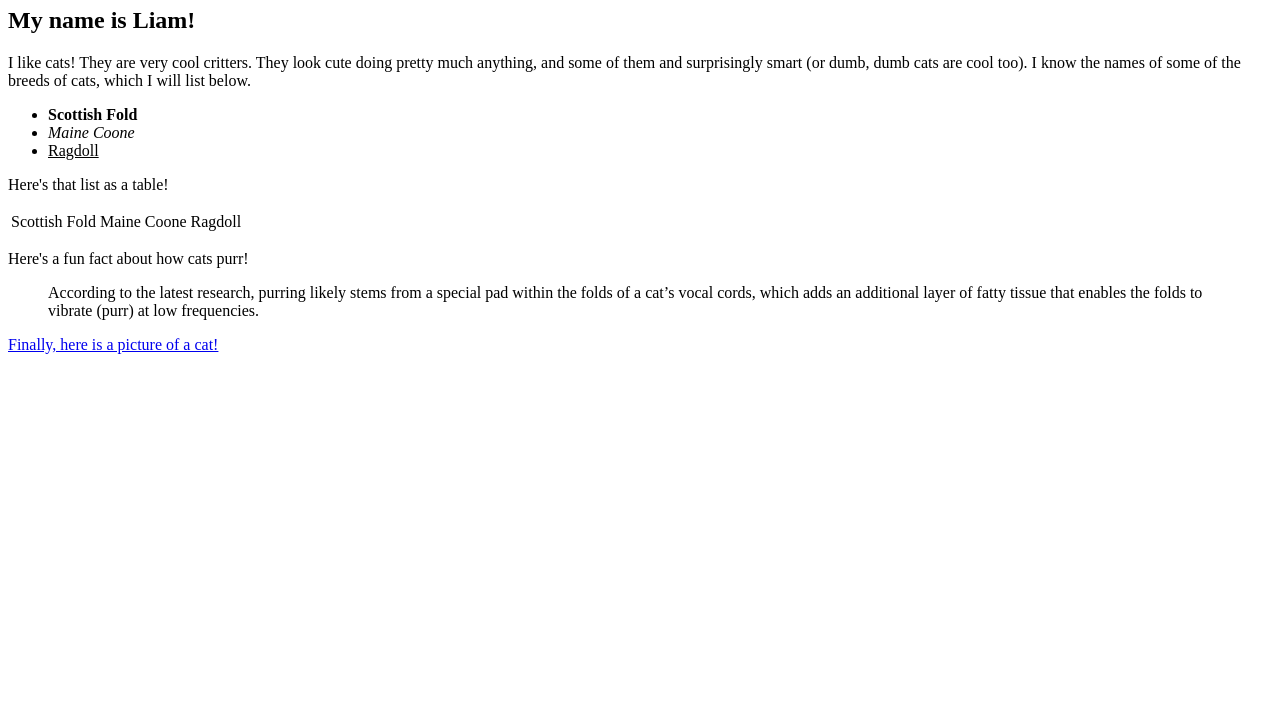
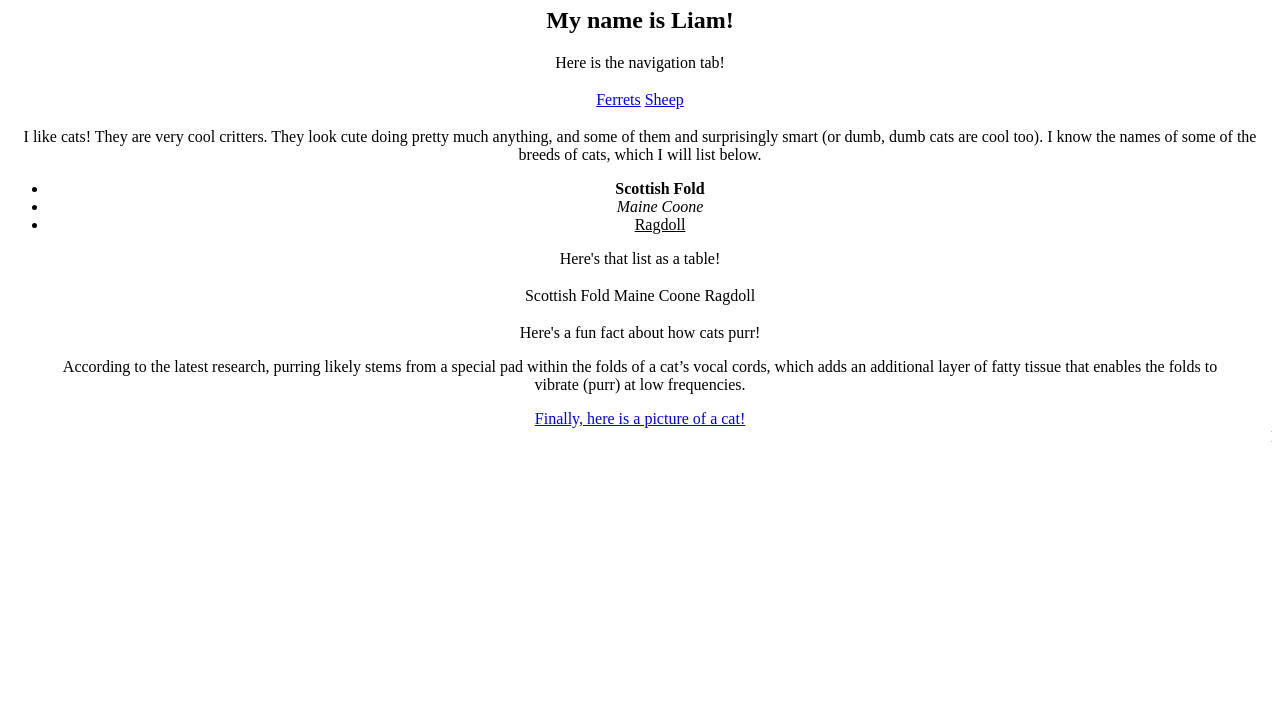
Before and after one commit to LiamPkitty/Liam-School-Website, a plain HTML site: page index.html in a window 1280 px wide. Shown: the part 73-800 px from the top of the page. Drawn offline with Linux system fonts and the light colour scheme.

Commit message:
Update index.html

```diff
--- a/index.html
+++ b/index.html
@@ -2,11 +2,20 @@
 <html>
   <head>
     <meta charset="UTF-8">
-    <title>School Assignment</title>
+    <title>Cats&Index</title>
+    <link href="schoolstyles.css" rel="stylesheet" type="text/css" media="all">
   </head>
 <body>
+    <center>
     <h1>Meowdy!</h1>
     <h2>My name is Liam!</h2>
+    <p>Here is the navigation tab!</p>
+    <table>
+        <tr>
+            <td><a href="ferrets.html">Ferrets</a></td>
+            <td><a href="sheep.html">Sheep</a></td>
+        </tr>
+    </table>
     <div class="mainpara">
         <p> I like cats! They are very cool critters. They look cute doing pretty much anything, and some of them and surprisingly smart (or dumb, dumb cats are cool too). I know the names of some of the breeds of cats, which I will list below.</p>
     </div>
@@ -32,5 +41,6 @@
     <footer>
         <marquee> I'm flying wee!</marquee>
     </footer>
+    </center>
   </body>
 </html>
```
Lines whose indentation alone changed are shown as unchanged.
